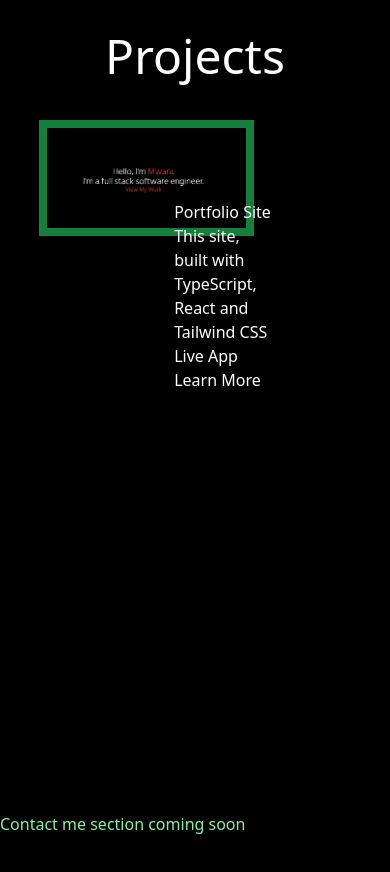
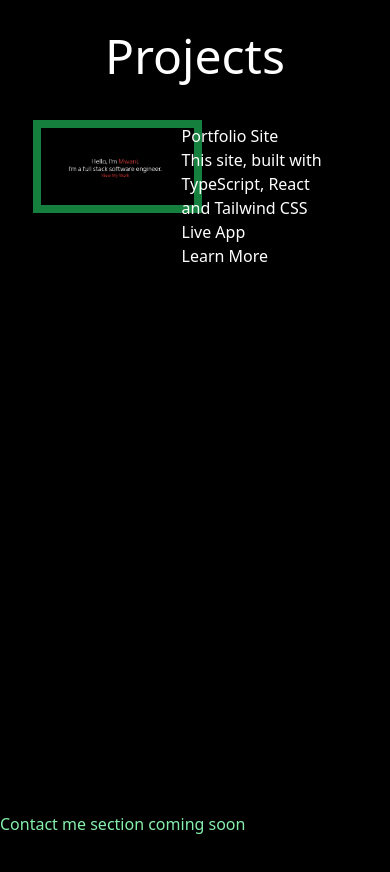
Before and after one commit to MwaniN/profile-page, a React (Vite) app: page / in a window 390 px wide. Shown: the part 1720-2592 px from the top of the page. Built offline with nearby package versions, Linux system fonts and the light colour scheme.

Commit message:
Responsive Projects section

```diff
--- a/src/routes/SubPageFolder/ProjectCard/ProjectCard.tsx
+++ b/src/routes/SubPageFolder/ProjectCard/ProjectCard.tsx
@@ -20,13 +20,13 @@ interface ProjectCardProps {
 const ProjectCard = ( { title, url, description, github, image, alt, id} : ProjectCardProps ) => {
 
   return (
-    <div id={id} className="mt-10 m-auto flex w-4/5">
+    <div id={id} className="mt-10 m-auto flex w-5/6">
       <div id="image-container" className="border-green-700 border-8 w-[100vh] h-fit">
       <img src={image} alt={alt} className='contain-content'/>
       </div>
-      <div id="info" className='relative -left-20 top-20'>
+      <div id="info" className='relative -left-5 top-1 md:top-5 lg:-left-20 lg:top-20 w-[100vh] h-fit'>
       <h2 id="title" className="text-white">{title}</h2>
-      <h3 id="description" className="text-white">{description}</h3>
+      <h3 id="description" className="text-white relative">{description}</h3>
       <a href={url} className="text-white block hover:text-green-400">
       <Link to="/#projects">Live App</Link></a>
       <a href={github} target="_blank" className="text-white block hover:text-green-400">Learn More</a>
```
